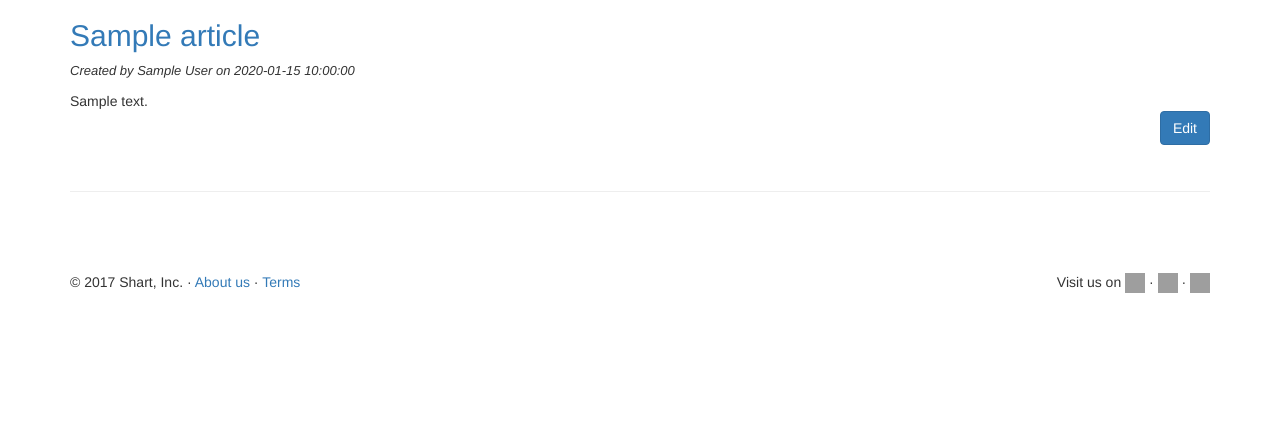
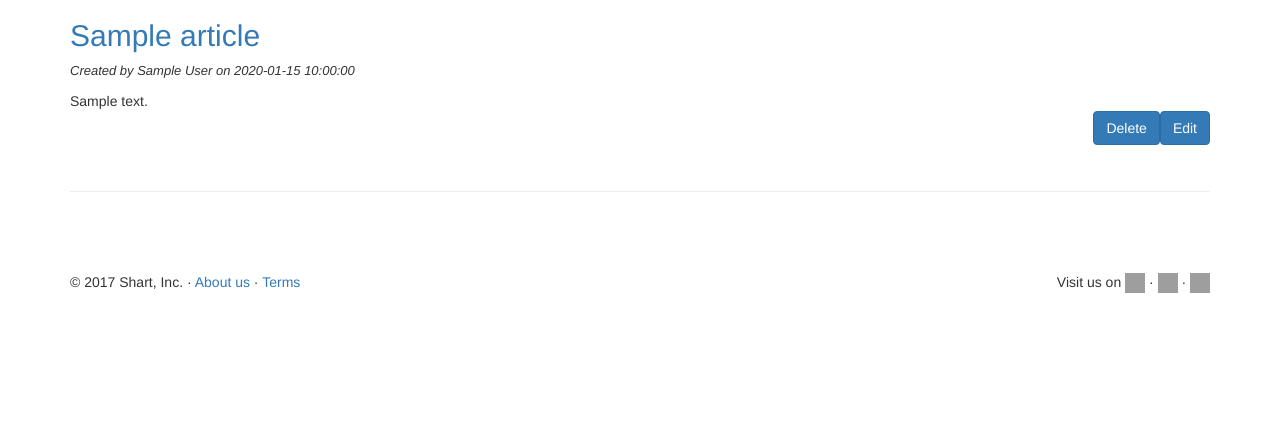
Before and after one commit to EmaBachi/shart, a Flask app: page /blog in a window 1280 px wide. Shown: the part 372-800 px from the top of the page. Run offline with Flask 2, Linux system fonts and the light colour scheme; a database or web service that is not in the repository returns one stand-in record (values such as "Sample title"); some libraries are stand-ins or nearby versions; grey boxes are pictures that could not be loaded.

Commit message:
delete for articles added

```diff
--- a/app.py
+++ b/app.py
@@ -240,7 +240,15 @@ def edit_article(title):
 
     return render_template('editarticle.html', form=form)
 
+#route for deleting an article
+@app.route('/delete_article/<string:title>', methods=['GET'])
+def delete_article(title):
 
+    mongo.db.article.remove({"title": title})
+
+    flash('Article deleted', 'success')
+
+    return render_template('blog.html')
 # Route for All competitions
 @app.route('/contest')
 def competitions():
--- a/templates/blog.html
+++ b/templates/blog.html
@@ -13,6 +13,10 @@
             </div>
 
             <a href="editarticle.html/{{article.title}}" class="btn btn-primary pull-right">Edit</class></a>
+            <a href="/delete_article/{{article.title}}" class="btn btn-primary pull-right">Delete</a>
+
         </div>
+
     {% endfor %}
+
 {% endblock %}
--- a/templates/competitions.html
+++ b/templates/competitions.html
@@ -14,7 +14,6 @@
                 {{contest.body | safe}}
             </div>
             <a href="editcontest/{{contest.title}}" class="btn btn-primary pull-right">Edit</a>
-
             <a href="/delete_contest/{{contest.title}}" class="btn btn-primary pull-right">Delete</a>
 
         </div>
```
